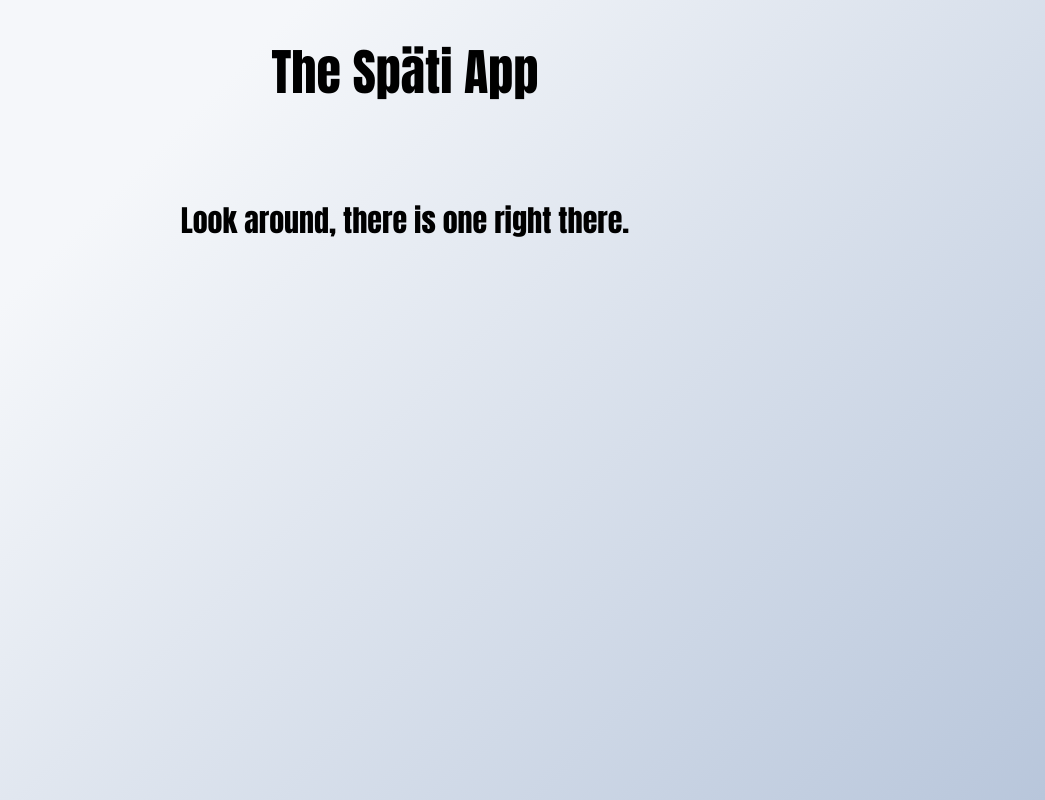
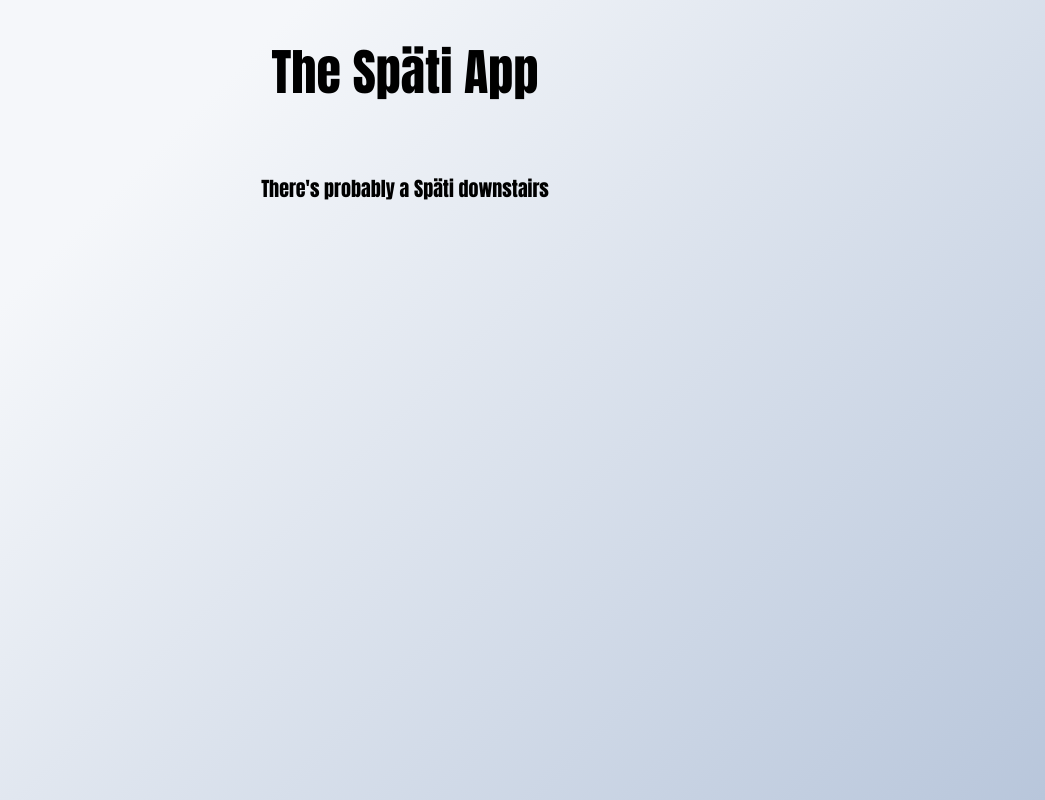
Before and after one commit to louismerlin/spati.app, a plain HTML site: page index.html in a window 1280 px wide. Shown: the whole page, without its empty margins (235-1280 px from the left). Drawn offline with Linux system fonts and the light colour scheme.

Commit message:
Adding the random setspati, few phrases

```diff
--- a/index.html
+++ b/index.html
@@ -76,7 +76,25 @@ window.addEventListener('load', function(){
     window.setTimeout(function(){
         document.getElementById("location").style.display = "inherit";
         document.getElementById("finding").style.display = "none";
+        setrandomspati();
     }, 1000*4.5);
 })
+
+
+function setrandomspati() {
+     const spati_en = ["There's probably a Späti downstairs", "Didn't you just see one in the last street?"];
+     const spati_de = ['Sicherlich gibt es eins in der Strasse nebenan', 'Da links'];
+     var language = navigator.language || navigator.userLanguage;
+
+    if (language == "de_DE") {
+      var random_spati = spati_de[Math.floor(Math.random()*spati_de.length)];
+    }
+    else {
+      var random_spati = spati_en[Math.floor(Math.random()*spati_en.length)];
+    }
+    console.log(random_spati)
+    document.getElementById("location").innerHTML = random_spati;
+
+}
 </script>
 </html>
```
